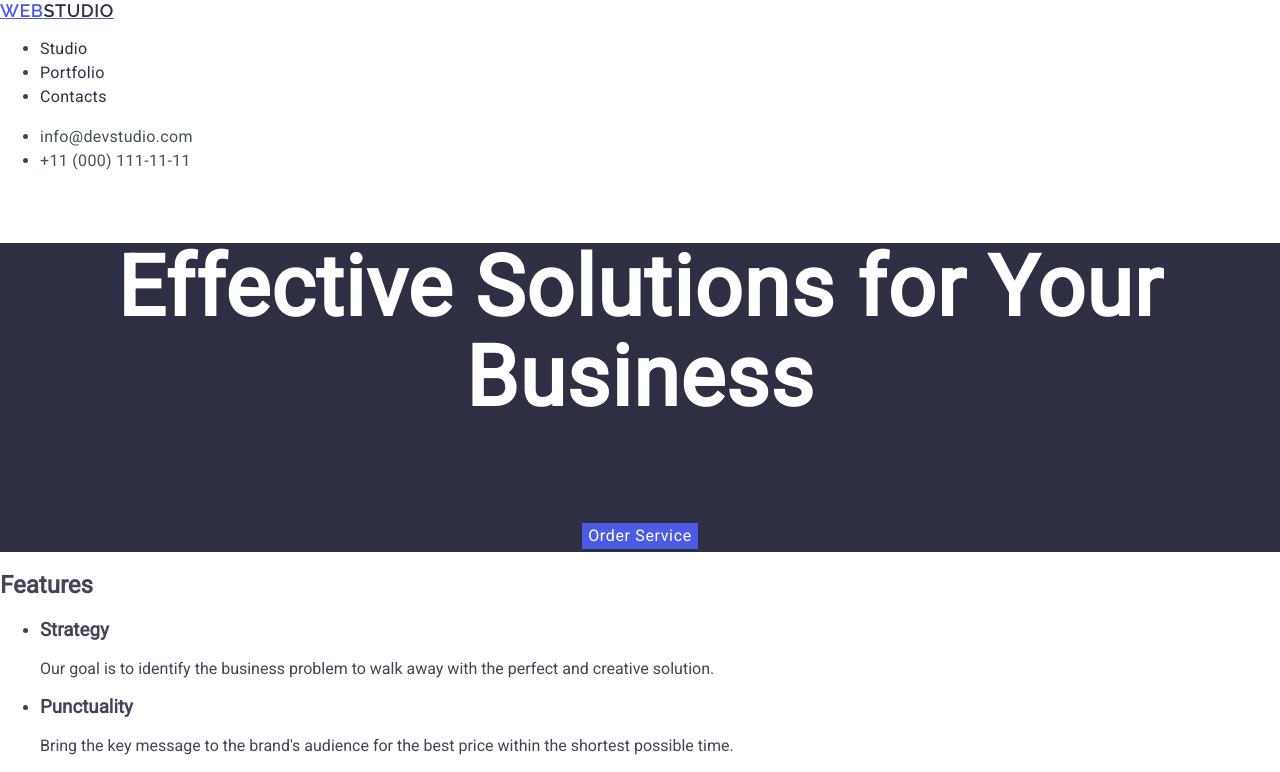
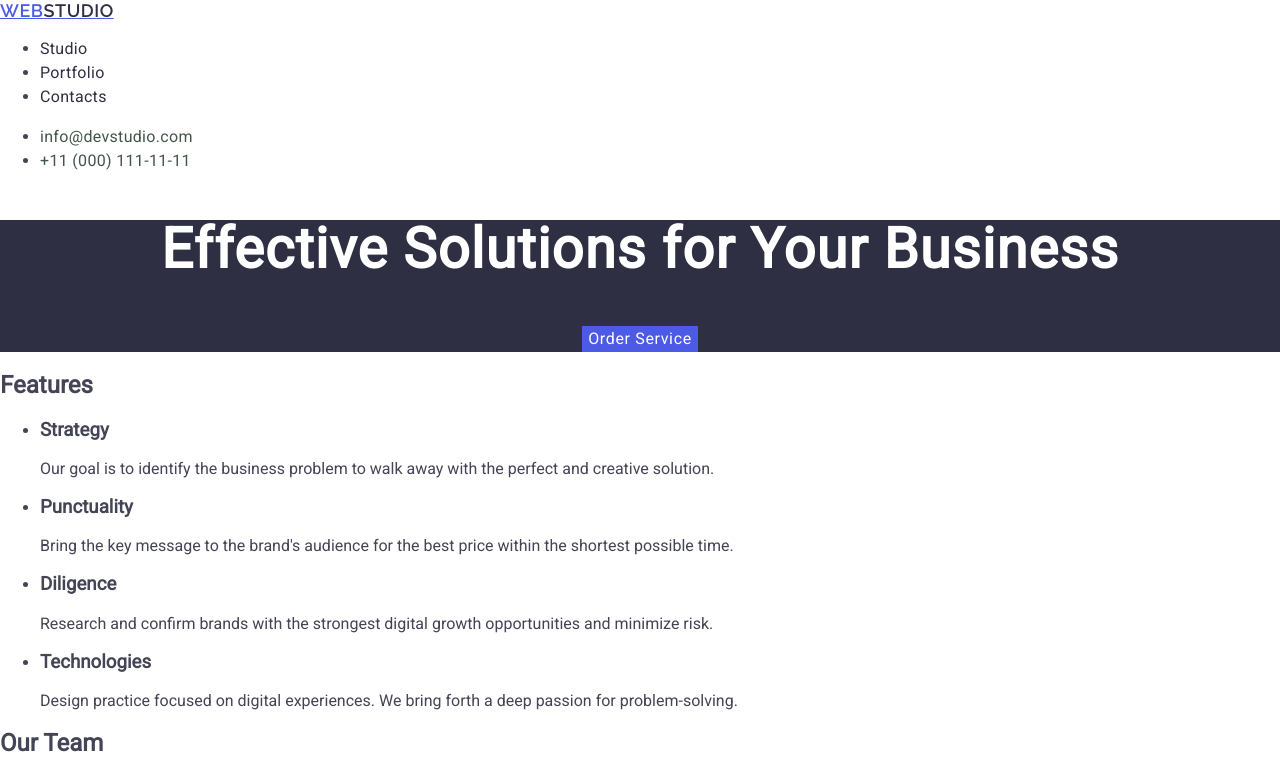
Before and after one commit to Metelia/goit-markup-hw-02, a plain HTML site: page index.html in a window 1280 px wide. Shown: the top 772 px of the page. Drawn offline with nearby package versions, Linux system fonts and the light colour scheme.

Commit message:
Добавлена папка css с файлами стилей

```diff
--- a/css/styles.css
+++ b/css/styles.css
@@ -37,9 +37,10 @@ body{
   .address-link a {
     color: #435548;
     text-decoration: none;
-    font-style: normal;
+    font-style: normal ;
     line-height: 1.5;
     letter-spacing: 0.02em;
+
   }
 
   .address-link a:hover,
@@ -47,14 +48,18 @@ body{
     color: #404bbf;
   }
 
-.business{
-  background-color:#2e2f42 ;
-  font-size: 56px;
-  line-height: 1.07;
-  text-align: center;
-  letter-spacing: 0.02em;
-  color: #ffffff
-}
+  .business {
+    background-color: #2e2f42;
+    text-align: center;
+  }
+
+  .main-title {
+    font-size: 56px;
+    line-height: 1.07;
+    letter-spacing: 0.02em;
+    color: #ffffff;
+  }
+
 
 .button{
   background-color: #4D5AE5;
--- a/index.html
+++ b/index.html
@@ -43,20 +43,23 @@
 
       <address class="address-link">
         <ul>
-            <li>
-                <a href="mailto:info@devstudio.com" class="contact-mail">info@devstudio.com</a>
-            </li>
-            <li>
-                <a href="tel:+110001111111" class="contact-phone">+11 (000) 111-11-11</a>
-            </li>
+          <li>
+            <a href="mailto:info@devstudio.com" class="contact-mail"
+              >info@devstudio.com</a
+            >
+          </li>
+          <li>
+            <a href="tel:+110001111111" class="contact-phone"
+              >+11 (000) 111-11-11</a
+            >
+          </li>
         </ul>
-    </address>
-
+      </address>
     </header>
 
     <main>
-      <section  class="business">
-        <h1>Effective Solutions for Your Business</h1>
+      <section class="business">
+        <h1 class="main-title">Effective Solutions for Your Business</h1>
         <button type="button" class="button">Order Service</button>
       </section>
       <section>
```
